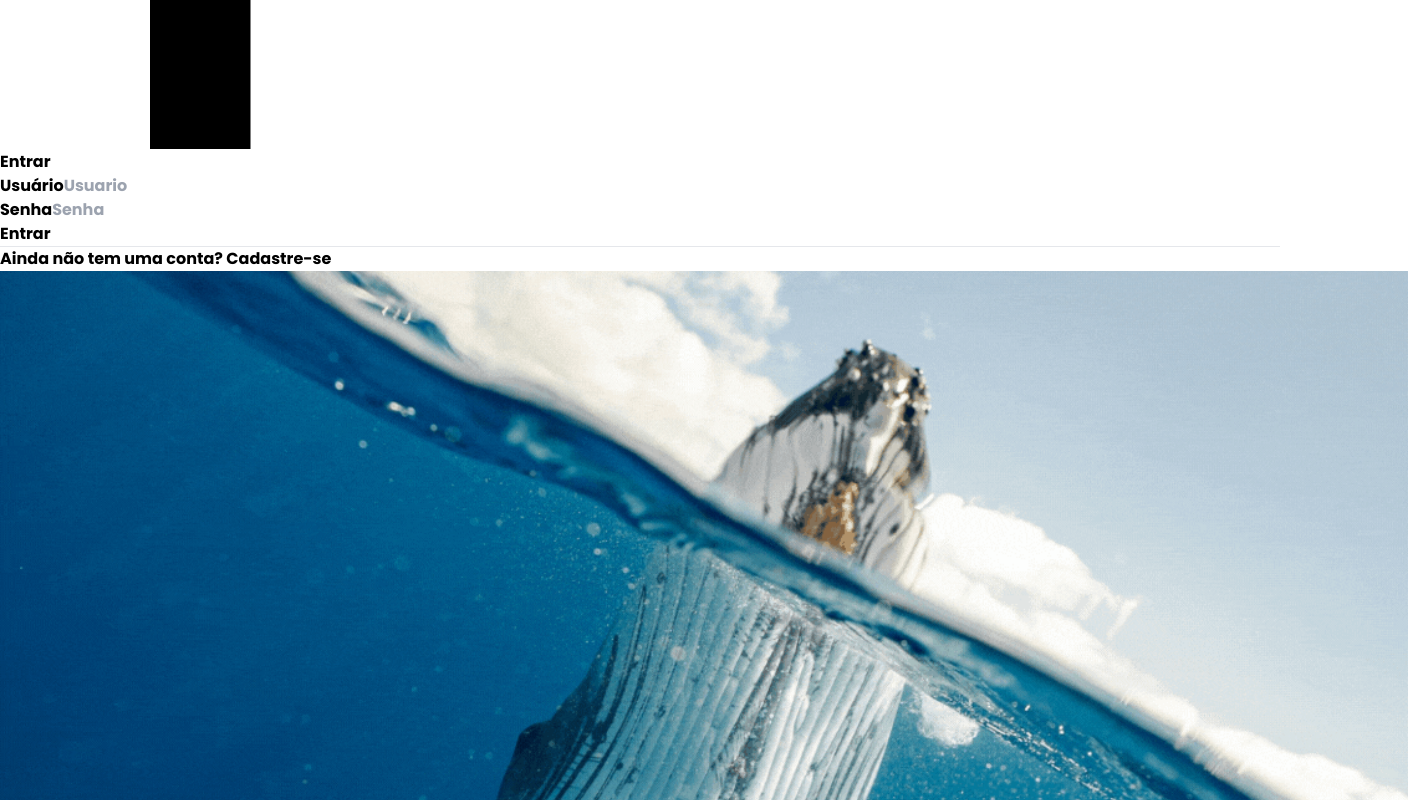
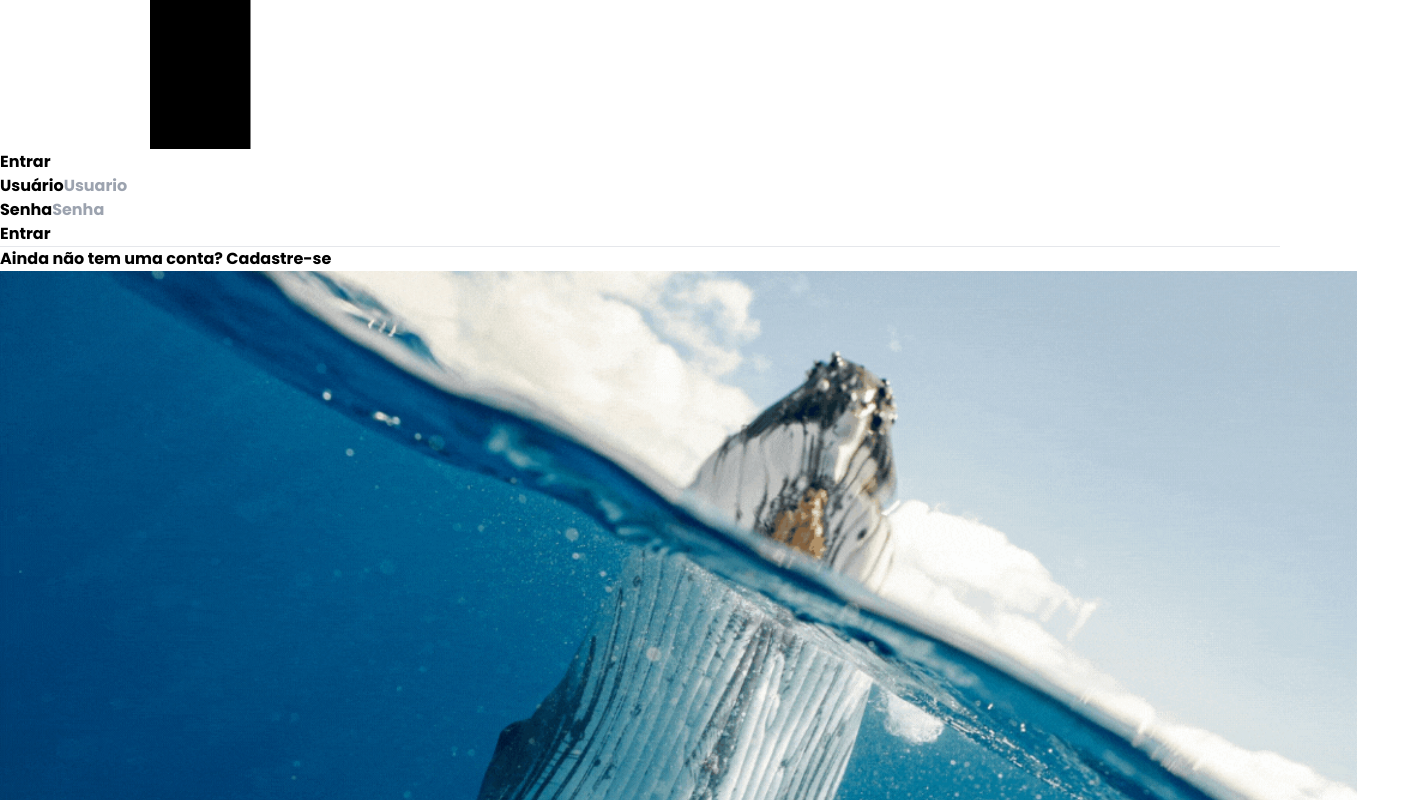
Before and after one commit to andreisoffline/escudo-do-mar-front, a React (Vite) app: page / in a window 1280 px wide. Shown: the top 800 px of the page, 1408 px wide, since content can reach past the window. Built offline with nearby package versions, Linux system fonts and the light colour scheme; no server answers.

Commit message:
Correção na página Cadastro

```diff
--- a/src/paginas/cadastro/Cadastro.css
+++ b/src/paginas/cadastro/Cadastro.css
@@ -1,6 +1,7 @@
 .fundoCadastro {
     background-image: url(../../assets/img/testes.gif);
       background-repeat: no-repeat;
+      width: 100%;
       width: 106%;
       min-height: 100vh;
       background-size: cover;
--- a/src/paginas/cadastro/Cadastro.tsx
+++ b/src/paginas/cadastro/Cadastro.tsx
@@ -67,7 +67,7 @@ function Cadastro() {
       <div className="relative isolate overflow-hidden bg-white h-screen">
         <div className="absolute inset-0 -z-10 overflow-hidden">
           <svg
-            className="absolute left-[max(50%,25rem)] top-0 h-[64rem] w-[128rem] -translate-x-1/2 stroke-gray-100 [mask-image:radial-gradient(64rem_64rem_at_top,white,transparent)]"
+            className="absolute left-[max(50%,25rem)] top-0 h-[64rem] w-[128rem] -translate-x-1/2 stroke-gray-200 [mask-image:radial-gradient(64rem_64rem_at_top,white,transparent)]"
             aria-hidden="true"
           >
             <defs>
@@ -113,7 +113,7 @@ function Cadastro() {
                 type="text"
                 id="usuario"
                 name="usuario"
-                placeholder="O Email deve ser um email válido."
+                placeholder="Usuario"
                 className="border-2 border-slate-700 rounded p-2"
                 value={usuario.usuario}
                 onChange={(e: ChangeEvent<HTMLInputElement>) => atualizarEstado(e)}
@@ -125,7 +125,7 @@ function Cadastro() {
                 type="text"
                 id="foto"
                 name="foto"
-                placeholder="Não é obrigatorio"
+                placeholder="Foto"
                 className="border-2 border-slate-700 rounded p-2"
                 value={usuario.foto}
                 onChange={(e: ChangeEvent<HTMLInputElement>) => atualizarEstado(e)}
@@ -137,7 +137,7 @@ function Cadastro() {
                 type="password"
                 id="senha"
                 name="senha"
-                placeholder="A senha precisa conter no mínimo 8 digitos"
+                placeholder="Senha"
                 className="border-2 border-slate-700 rounded p-2"
                 value={usuario.senha}
                 onChange={(e: ChangeEvent<HTMLInputElement>) => atualizarEstado(e)}
@@ -159,7 +159,7 @@ function Cadastro() {
               <button className='rounded text-white bg-red-400 hover:bg-red-700 w-1/2 py-2' onClick={back}>
                 Cancelar
               </button>
-              <button className='rounded text-white bg-gradient-to-r from-blue-500 to-blue-700 hover:from-blue-700 hover:to-blue-500  shadow-lg w-1/2 py-2' type='submit'>
+              <button className='rounded text-white bg-gradient-to-r from-blue-500 to-blue-700 hover:from-blue-700 hover:to-blue-500 shadow-lg w-1/2 py-2' type='submit'>
                 Cadastrar
               </button>
             </div>
--- a/src/paginas/login/Login.css
+++ b/src/paginas/login/Login.css
@@ -9,8 +9,9 @@ body{
 .fundoLogin {
     background-image: url(../../assets/img/Login.gif);
     background-repeat: no-repeat;
+    width: 100%;
+    width: 106%;
     min-height: 100vh;
-    width: 110%;
     background-size: cover;
     background-position: center;
   }
```
